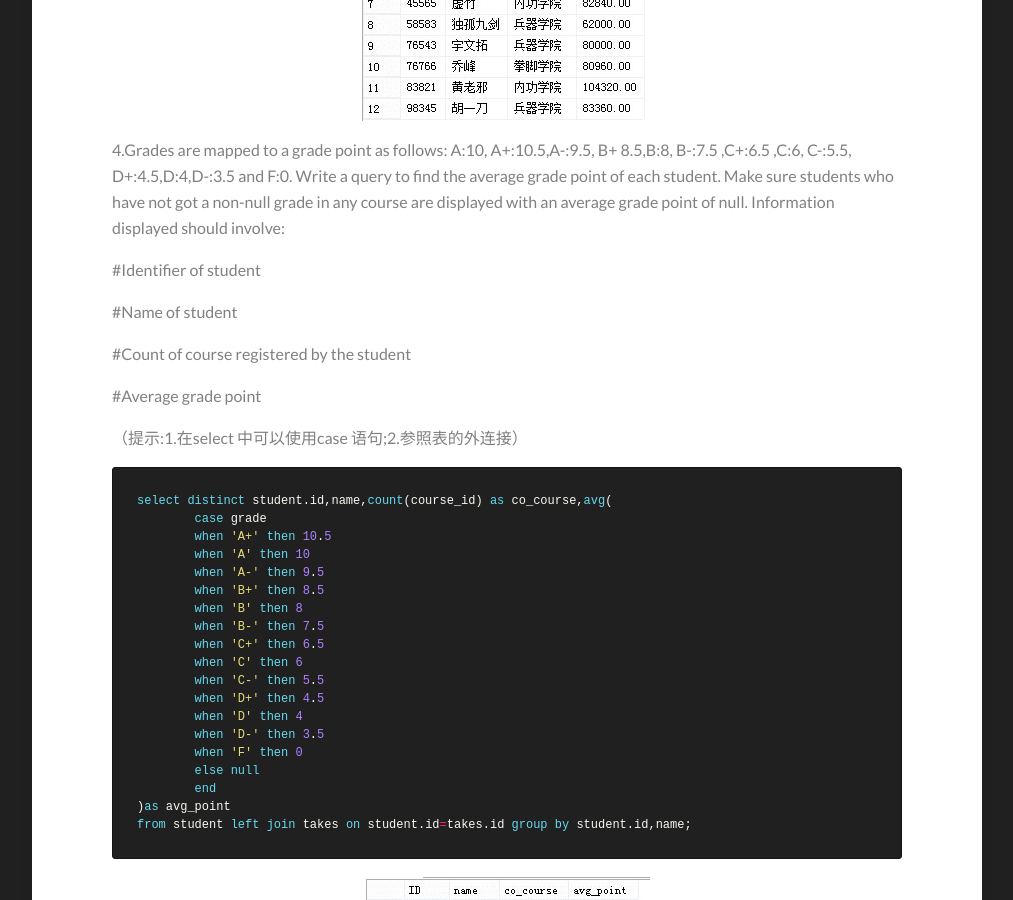
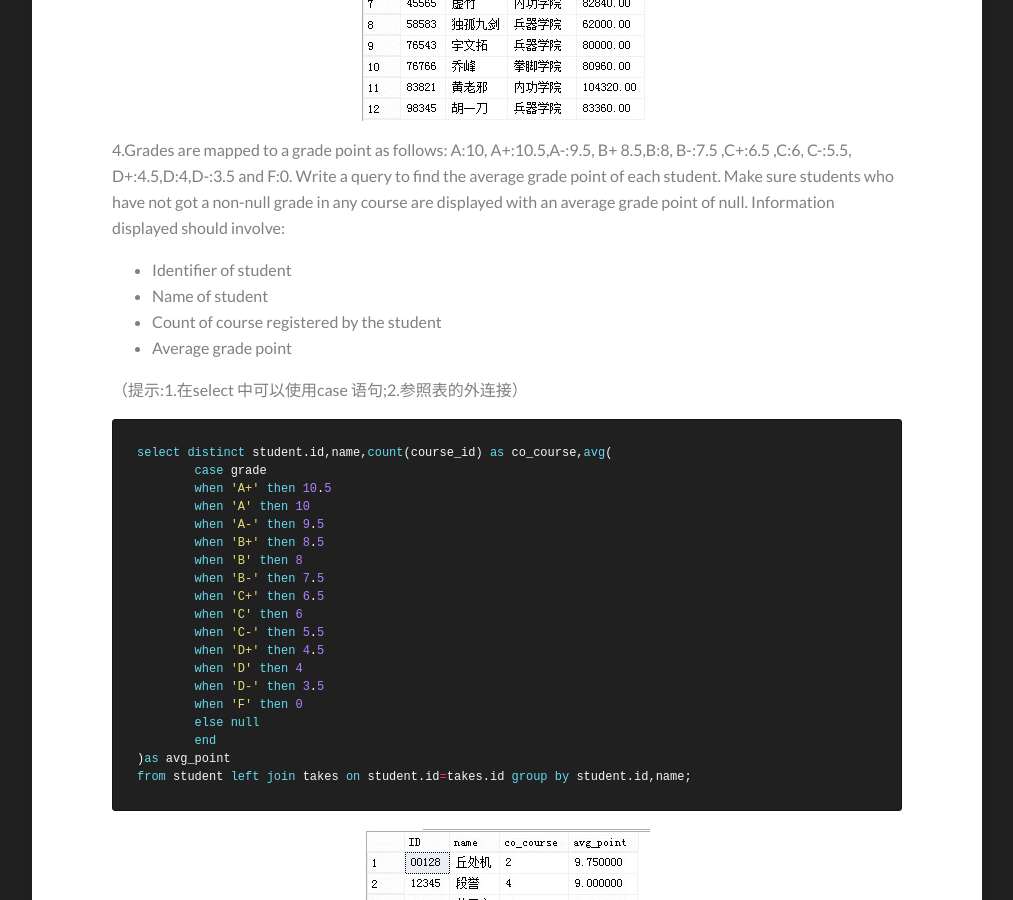
Before and after one commit to Star-Striker/Star-Striker.github.io, a Jekyll site: the page built from _posts/2019-12-10-大连理工大学数据库第三次上机.md, in a window 1280 px wide and 900 px high, scrolled down 1791 px. Shown: the whole window, without its empty margins (133-1146 px from the left). Built offline with Jekyll 4.4.1, drawn with Linux system fonts in a browser that asks for light colours.

```diff
--- a/_posts/2019-12-10-大连理工大学数据库第三次上机.md
+++ b/_posts/2019-12-10-大连理工大学数据库第三次上机.md
@@ -52,13 +52,10 @@ with tot(addi,id) as (select sum(credits),id from course join teaches on course.
 
 4.Grades are mapped to a grade point as follows: A:10, A+:10.5,A-:9.5, B+ 8.5,B:8, B-:7.5 ,C+:6.5 ,C:6, C-:5.5, D+:4.5,D:4,D-:3.5 and F:0. Write a query to find the average grade point of each student. Make sure students who have not got a non-null grade in any course are displayed with an average grade point of null. Information displayed should involve:
 
-#Identifier of student
-
-#Name of student
-
-#Count of course registered by the student
-
-#Average grade point
++ Identifier of student
++ Name of student
++ Count of course registered by the student
++ Average grade point
 
 （提示:1.在select 中可以使用case 语句;2.参照表的外连接）
 
```
